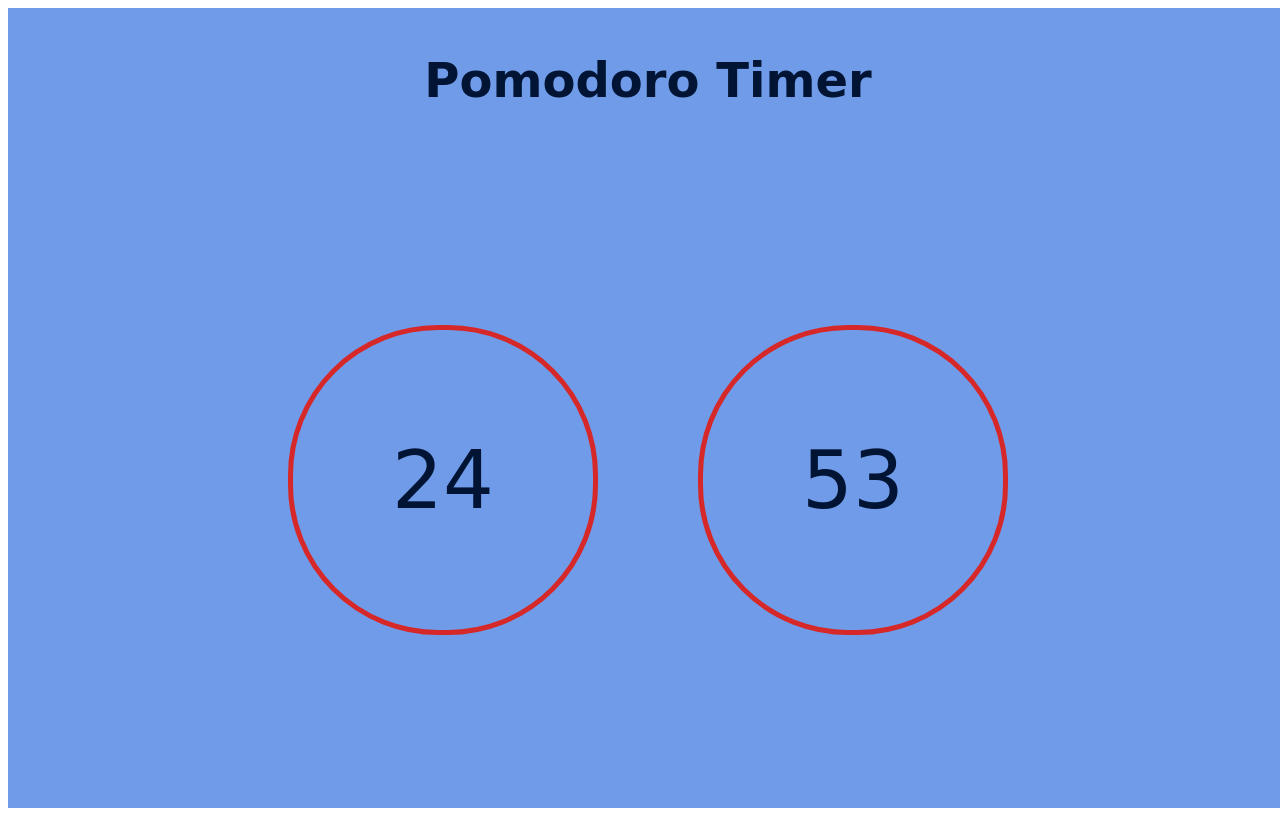
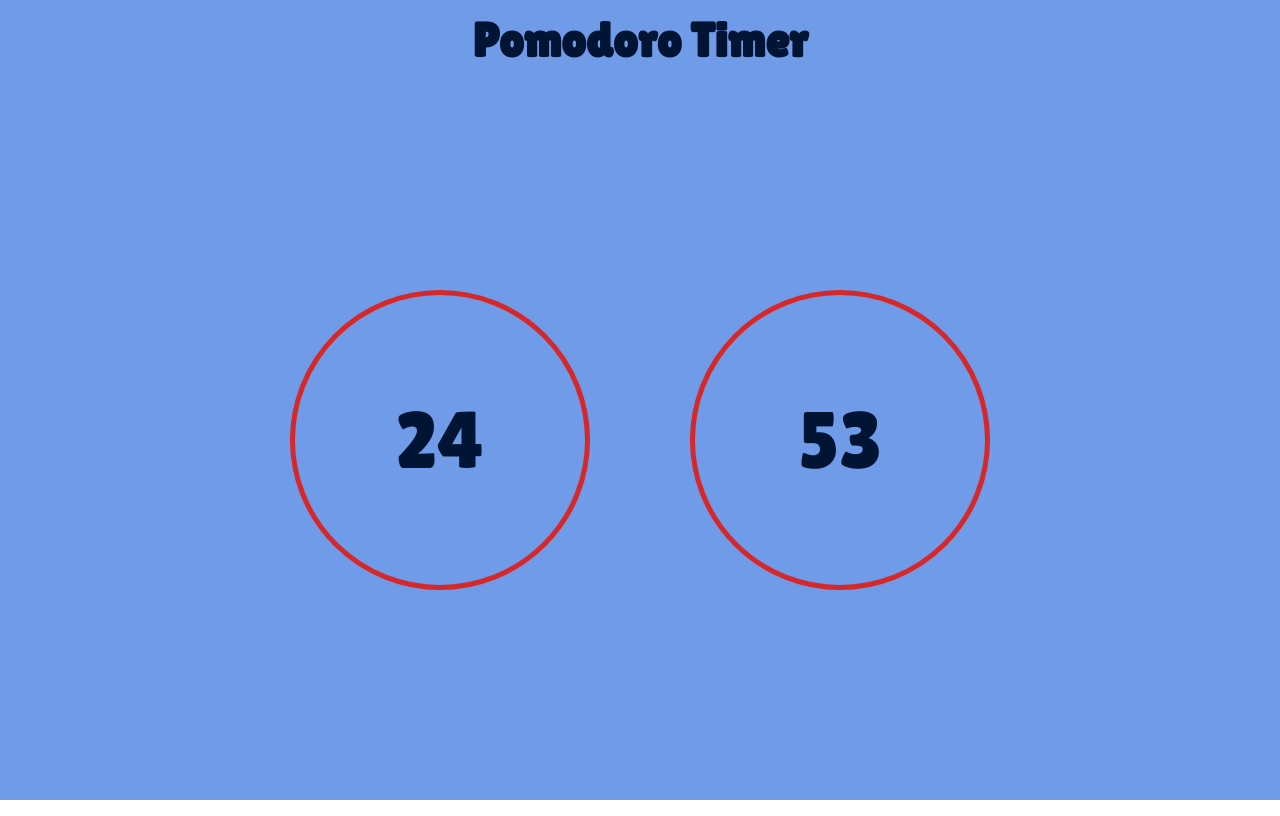
Before and after one commit to ashwanth1109/react-pomodoro, a React app: page docs/index.html in a window 1280 px wide. Built offline with nearby package versions, Linux system fonts and the light colour scheme.

Commit message:
Rebuilt for deployment

```diff
--- a/docs/index.html
+++ b/docs/index.html
@@ -1 +1 @@
-<html><head><title>React Pomodoro</title></head><body> <div id="root"></div> <script src="src.3ae1ccce.js"></script> </body></html>
+<html><head><title>React Pomodoro</title><style>*{margin:0;padding:0;box-sizing:border-box}</style><link href="https://fonts.googleapis.com/css?family=Lilita+One&display=swap" rel="stylesheet"></head><body> <div id="root"></div> <script src="src.ef9717a0.js"></script> </body></html>
```
Also changed, not shown: 4 other files.
